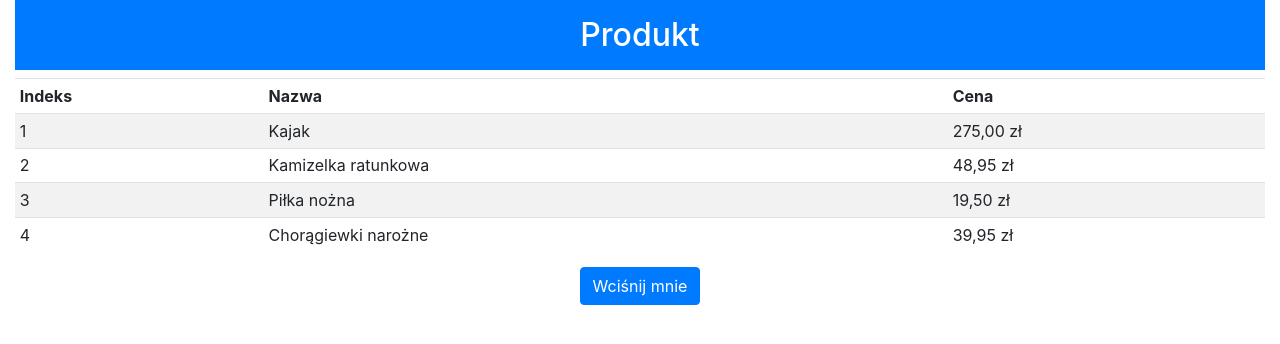
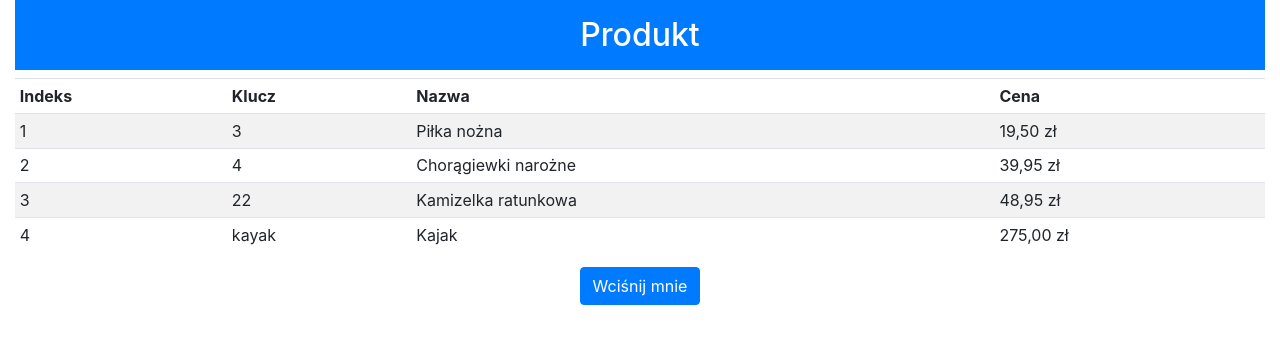
Before and after one commit to marekz/vuejs_simple_example, a Vue app in the folder templatesanddata/: page / in a window 1280 px wide. Shown: the top 344 px of the page. Built offline with nearby package versions, Linux system fonts and the light colour scheme.

Commit message:
Object properties and sort order question

```diff
--- a/templatesanddata/src/App.vue
+++ b/templatesanddata/src/App.vue
@@ -2,10 +2,11 @@
   <div class="container-fluid">
     <h2 class="bg-primary text-white text-center p-3">Produkt</h2>
     <table class="table table-sm table-border table-striped text-left">
-      <tr><th>Indeks</th><th>Nazwa</th><th>Cena</th></tr>
+      <tr><th>Indeks</th><th>Klucz</th><th>Nazwa</th><th>Cena</th></tr>
       <tbody>
         <tr v-for="(p, key, i) in products" v-bind:key="p.name">
           <td>{{ i + 1 }}</td>
+          <td>{{ key }}</td>
           <td>{{ p.name }}</td>
           <td>{{ p.price | currency }}</td>
         </tr>
@@ -26,8 +27,8 @@
   data: function () {
     return {
       products: {
-        1: { name: "Kajak", price: 275},
-        2: { name: "Kamizelka ratunkowa", price: 48.95},
+        "kayak": { name: "Kajak", price: 275},
+        22: { name: "Kamizelka ratunkowa", price: 48.95},
         3: { name: "Piłka nożna", price: 19.50},
         4: { name: "Chorągiewki narożne", price: 39.95}
       }
```
